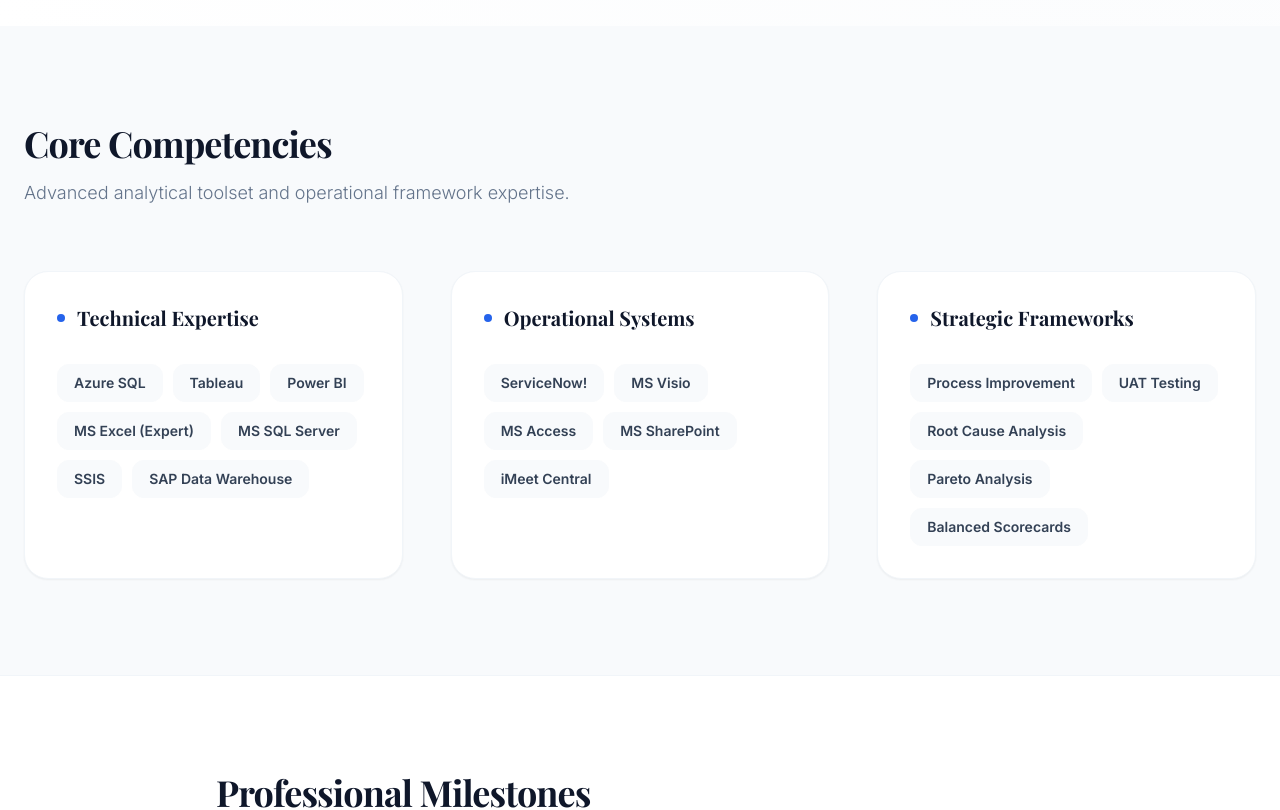
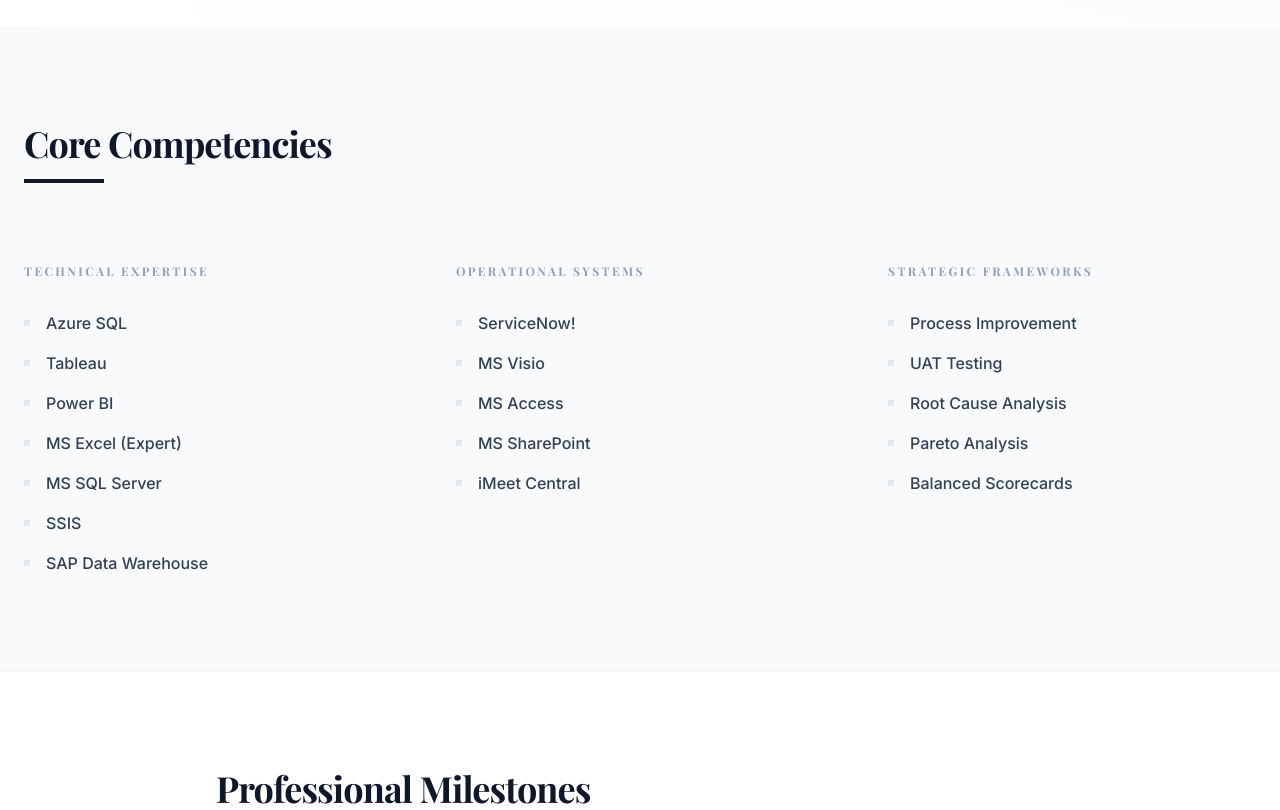
Before and after one commit to btburns308/brian-portfolio, a React (Vite) app: page / in a window 1280 px wide. Shown: the part 860-1670 px from the top of the page. Built offline with nearby package versions, Linux system fonts and the light colour scheme; a web font is replaced by a local one.

Commit message:
Update SkillsSection.tsx

```diff
--- a/components/SkillsSection.tsx
+++ b/components/SkillsSection.tsx
@@ -8,26 +8,23 @@ interface SkillsProps {
 const SkillsSection: React.FC<SkillsProps> = ({ skillCategories }) => {
   return (
     <div className="max-w-7xl mx-auto px-6">
-      <div className="mb-16">
-        <h2 className="text-4xl font-extrabold text-slate-900 mb-4 tracking-tight">Core Competencies</h2>
-        <p className="text-slate-500 text-lg font-light">Advanced analytical toolset and operational framework expertise.</p>
+      <div className="mb-20">
+        <h2 className="text-4xl font-bold text-slate-900 mb-4 tracking-tight">Core Competencies</h2>
+        <div className="w-20 h-1 bg-slate-900"></div>
       </div>
 
-      <div className="grid grid-cols-1 md:grid-cols-2 lg:grid-cols-3 gap-12">
+      <div className="grid grid-cols-1 lg:grid-cols-3 gap-16">
         {skillCategories.map((cat, idx) => (
-          <div key={idx} className="relative p-8 rounded-3xl border border-slate-100 bg-white shadow-sm hover:shadow-md transition-shadow">
-            <h3 className="text-xl font-bold text-slate-900 mb-8 flex items-center space-x-3">
-              <span className="w-2 h-2 rounded-full bg-blue-600"></span>
-              <span>{cat.category}</span>
+          <div key={idx} className="group">
+            <h3 className="text-xs font-bold text-slate-400 uppercase tracking-[0.2em] mb-8 group-hover:text-slate-900 transition-colors">
+              {cat.category}
             </h3>
-            <div className="flex flex-wrap gap-2.5">
+            <div className="flex flex-col gap-4">
               {cat.items.map((item, iIdx) => (
-                <span
-                  key={iIdx}
-                  className="px-4 py-2 bg-slate-50 text-slate-700 text-sm font-semibold rounded-xl border border-slate-50 hover:bg-white hover:border-blue-200 transition-all"
-                >
-                  {item}
-                </span>
+                <div key={iIdx} className="flex items-center group/item">
+                  <span className="w-1.5 h-1.5 bg-slate-200 group-hover/item:bg-slate-900 mr-4 transition-colors"></span>
+                  <span className="text-base font-medium text-slate-700">{item}</span>
+                </div>
               ))}
             </div>
           </div>
```
